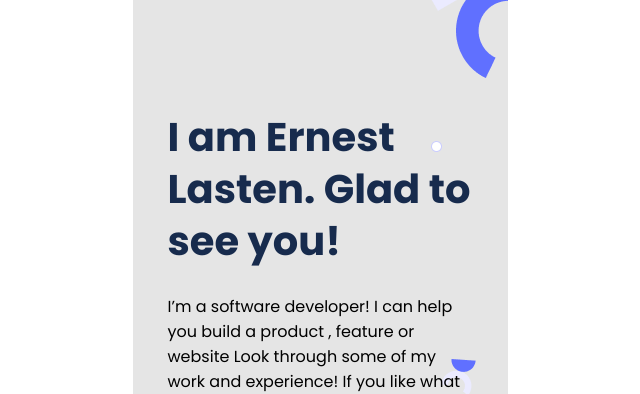
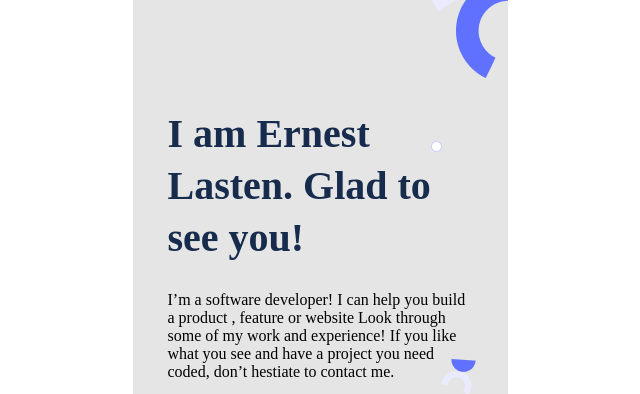
Before and after one commit to Lasten-Ernest/Lasten-Ernest-Portfolio, a website: page index.html in a window 1280 px wide. Shown: the part 78-472 px from the top of the page, without its empty margins (320-960 px from the left). Drawn offline with Linux system fonts and the light colour scheme.

Commit message:
Modify css and html files

```diff
--- a/index.html
+++ b/index.html
@@ -22,7 +22,7 @@
     <!-- Defining the main section for the description of the developer -->
             <main class="main_section">
                 <div class="container">
-                   <div class="welcome_note"> <h1 class="h1">I am Ernest Lasten. Glad to see you!</h1></div>
+                  <h1 class="h1">I am Ernest Lasten. Glad to see you!</h1>
                     <p class="main_content">
                         I’m a software developer! I can help you build a product ,
                         feature or website Look through some of my work and experience!
--- a/style.css
+++ b/style.css
@@ -1,13 +1,4 @@
 @import url('https://fonts.googleapis.com/css2?family=Poppins:ital,wght@0,100;0,200;0,300;0,400;0,500;0,600;0,700;1,100;1,200;1,300;1,500;1,600;1,700&display=swap');
-
-html {
-  height: 718vh;
-}
-
-body {
-  font-family: 'Poppins', sans-serif;
-  background-color: #fff;
-}
 
 .main_container {
   background-color: #e5e5e5;
```
Also changed, not shown: app_screenshot.png (deleted).
